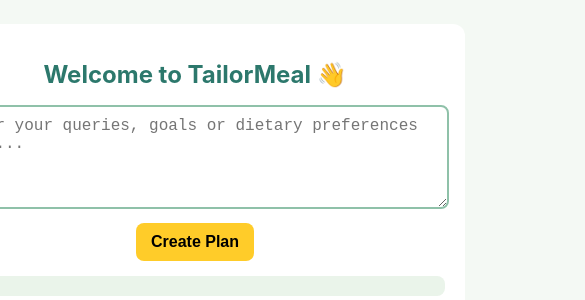
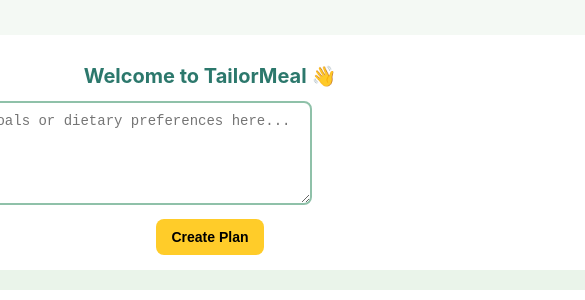
Before and after one commit to Ashwini-Pandya/vite-project, a React (Vite) app: page / in a window 390 px wide. Shown: the part 252-552 px from the top of the page, 585 px wide, since content can reach past the window. Built offline with nearby package versions, Linux system fonts and the light colour scheme; no server answers.

Commit message:
mobile-responsive

```diff
--- a/src/index.css
+++ b/src/index.css
@@ -57,3 +57,18 @@
   font-size: 16px;
   text-align: left;
 }
+
+@media (max-width: 600px) {
+  .container {
+    width: 100%; /* Use full width on mobile */
+    padding: 15px;
+  }
+
+  .query-box, .submit-btn {
+    font-size: 14px; /* Adjust font size for readability */
+  }
+
+  .title {
+    font-size: 20px; /* Slightly smaller title */
+  }
+}
```
